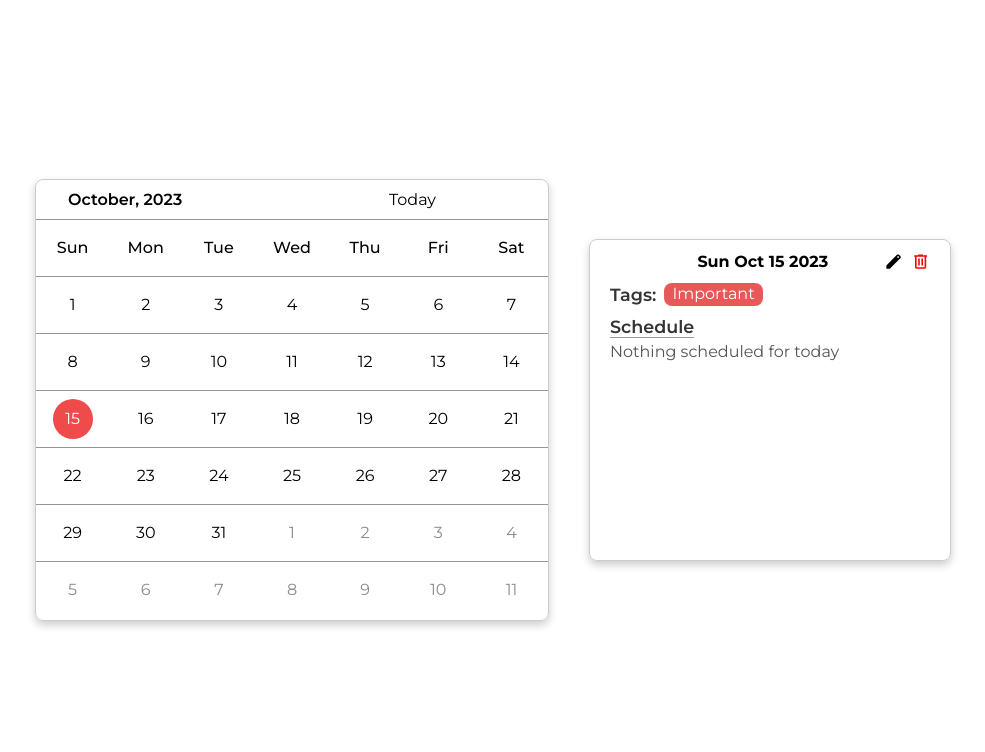
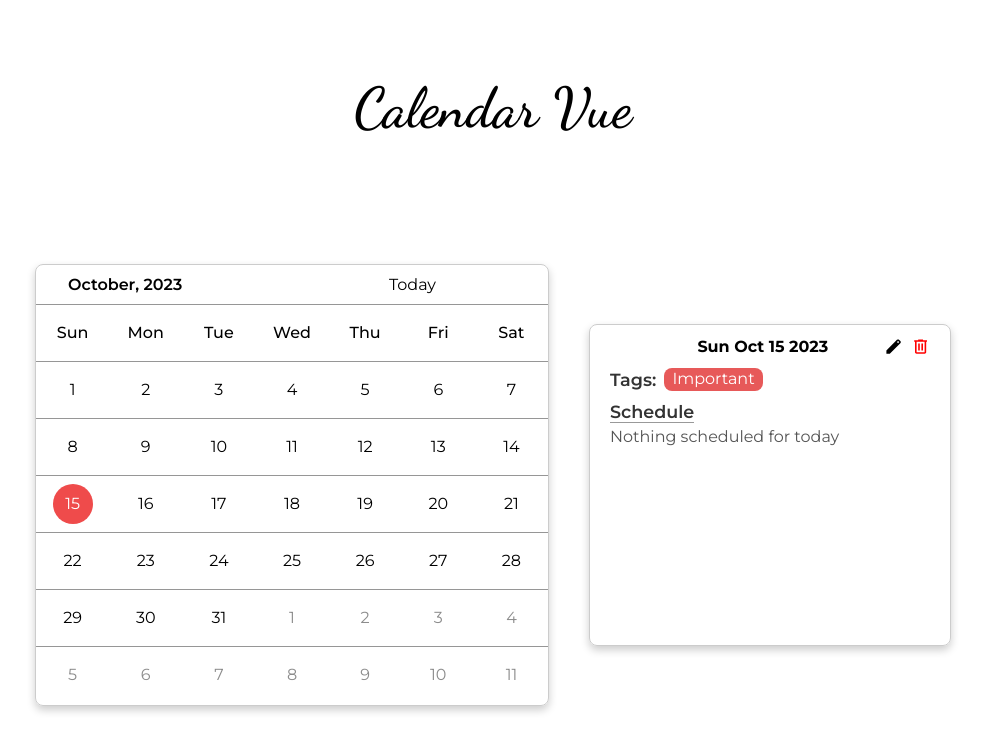
Before and after one commit to akbarimo/calendar-vue, a Vue app: page / in a window 1280 px wide. Shown: the top 752 px of the page, without its empty margins (147-1132 px from the left). Built offline with nearby package versions, Linux system fonts and the light colour scheme; some icons are missing.

Commit message:
Add heading and styling

```diff
--- a/src/App.vue
+++ b/src/App.vue
@@ -1,8 +1,8 @@
 <script setup>
 import { ref } from 'vue';
+import dayjs from 'dayjs';
 import EventContainer from './components/EventContainer.vue';
 import CalendarContainer from './components/CalendarContainer.vue';
-import dayjs from 'dayjs';
 const selectedDate = ref();
 const currentDate = dayjs();
 const isEditing = ref(false);
@@ -11,6 +11,7 @@
 </script>
 <template>
   <main>
+    <header>Calendar Vue</header>
     <div class="wrapper">
       <CalendarContainer
         v-model:currentDate="currentDate"
--- a/src/assets/styles.css
+++ b/src/assets/styles.css
@@ -1,4 +1,5 @@
 @import url('https://fonts.googleapis.com/css2?family=Montserrat:wght@300;400;500;600;700&display=swap');
+@import url('https://fonts.googleapis.com/css2?family=Dancing+Script:wght@600&family=Montserrat:wght@300;400;500;600;700&display=swap');
 html,
 body,
 div,
@@ -128,6 +129,28 @@
   font-family: 'Montserrat', sans-serif;
 }
 
+header {
+  display: flex;
+  align-items: center;
+  place-content: center;
+  padding-top: 5rem;
+  font-weight: 500;
+  font-size: 3.5rem;
+  font-family: 'Dancing Script', cursive;
+}
+
+/* General Styling */
+.wrapper {
+  margin: 8rem;
+  display: flex;
+  justify-content: center;
+  align-items: center;
+  gap: 2.5rem;
+}
+.pointer {
+  cursor: pointer;
+}
+
 /* Events Styling */
 .event-container {
   width: 20rem;
@@ -236,18 +259,6 @@
   color: red;
 }
 
-/* General Styling */
-.wrapper {
-  display: flex;
-  height: 100vh;
-  justify-content: center;
-  align-items: center;
-  gap: 2.5rem;
-}
-.pointer {
-  cursor: pointer;
-}
-
 /* Calendar Styling */
 .calendar-wrapper {
   width: 32rem;
```
